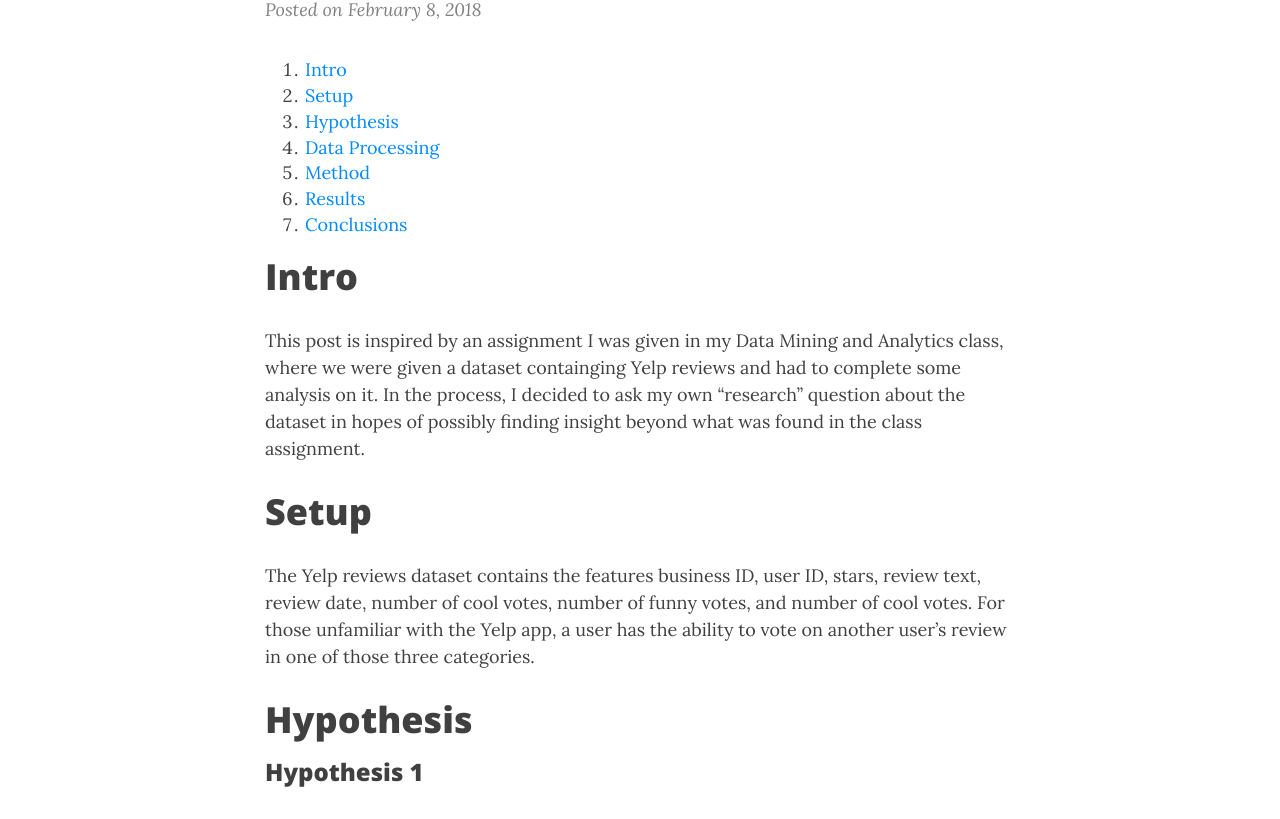
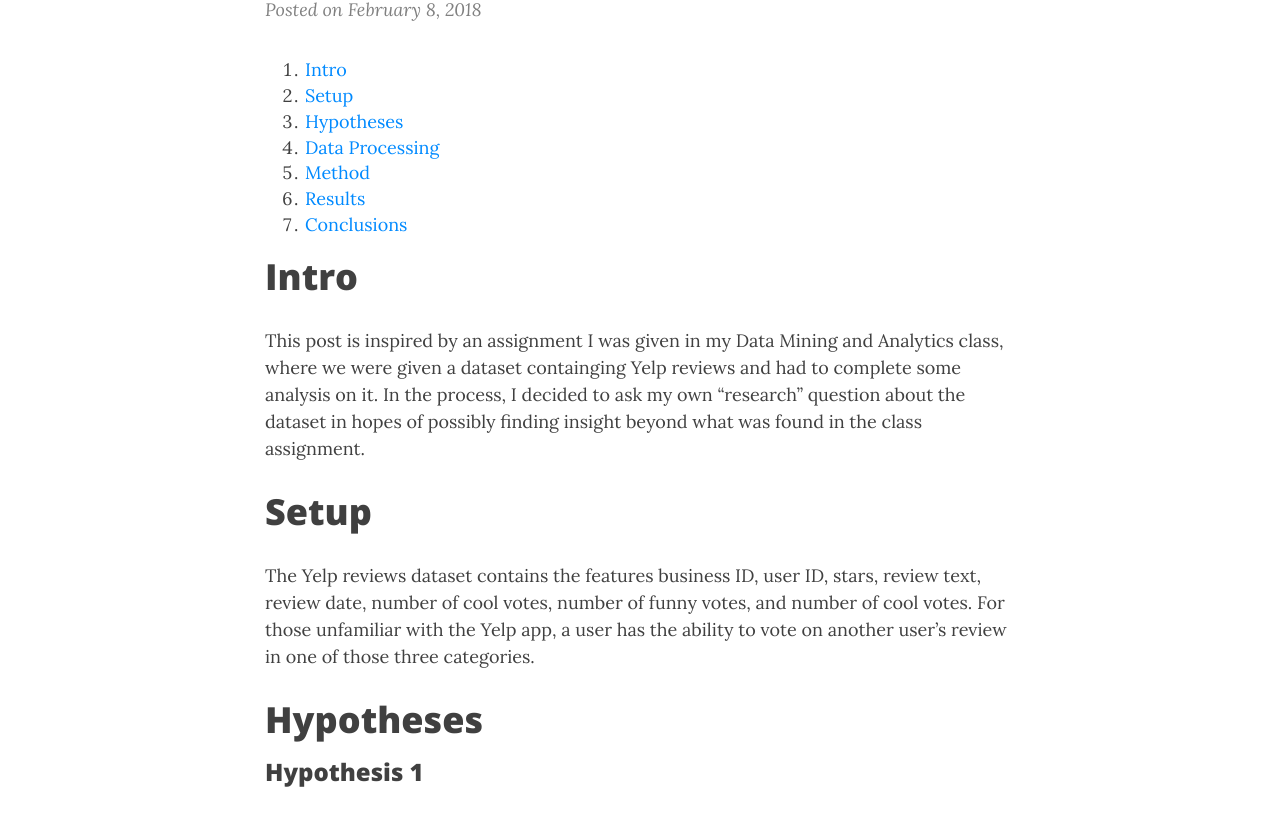
Before and after one commit to awilde27/awilde27.github.io, a Jekyll site: the page built from _posts/2018-02-08-yelp_writeup.md, in a window 1280 px wide and 1400 px high. Shown: the part 303-1122 px from the top of the window. Built offline with Jekyll 4.4.1, drawn with Linux system fonts in a browser that asks for light colours; nearby versions of some CDN libraries; comment, search, counter and statistics services are not loaded.

Commit message:
change hypothesis to hypotheses

```diff
--- a/_posts/2018-02-08-yelp_writeup.md
+++ b/_posts/2018-02-08-yelp_writeup.md
@@ -10,7 +10,7 @@ image: /imgs/yelp_logo.png
 
 1. [Intro](#intro)
 2. [Setup](#setup)
-3. [Hypothesis](#hypothesis)
+3. [Hypotheses](#hypotheses)
 4. [Data Processing](#data-processing)
 5. [Method](#method)
 6. [Results](#results)
@@ -25,7 +25,7 @@ This post is inspired by an assignment I was given in my Data Mining and Analyti
 
 The Yelp reviews dataset contains the features business ID, user ID, stars, review text, review date, number of cool votes, number of funny votes, and number of cool votes. For those unfamiliar with the Yelp app, a user has the ability to vote on another user's review in one of those three categories.
 
-# Hypothesis
+# Hypotheses
 
 ### Hypothesis 1
 
```
